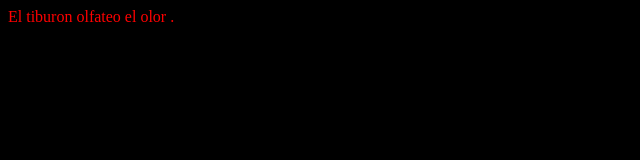
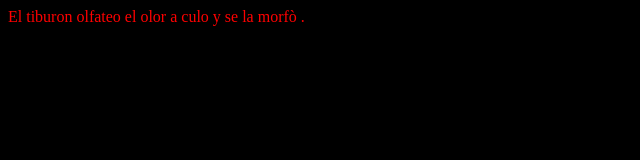
Before and after one commit to Lingrassia/ProyectoSecretoWeb, a plain HTML site: page index.html in a window 1280 px wide. Shown: the whole page, without its empty margins (0-640 px from the left). Drawn offline with Linux system fonts and the light colour scheme.

Commit message:
Cambie el article

```diff
--- a/index.html
+++ b/index.html
@@ -8,6 +8,6 @@
     <title>Un italiano es atacado por un tiburon</title>
 </head>
 <body>
-  <article>El tiburon olfateo el olor .</article>
+  <article>El tiburon olfateo el olor a culo y se la morfò .</article>
 </body>
 </html>
```
